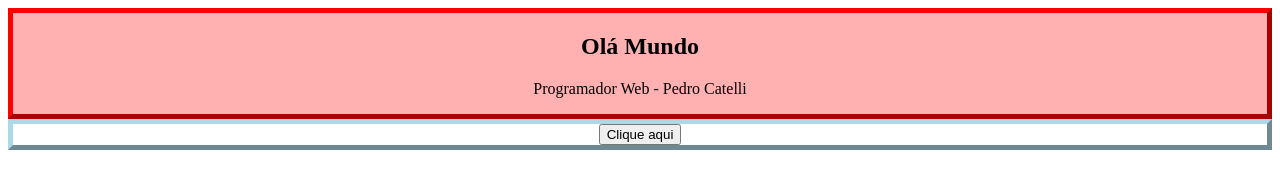
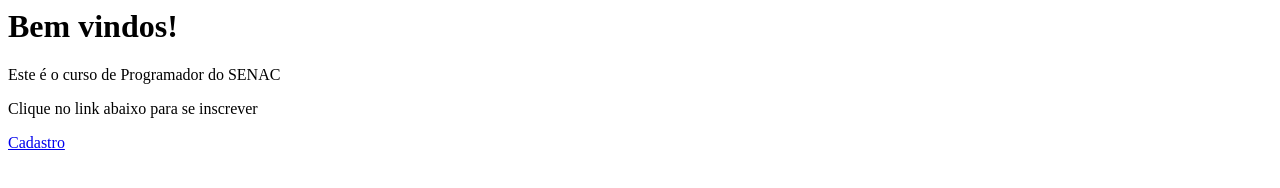
Before and after one commit to pedrocatelli/curso-frontend, a plain HTML site: page index.html in a window 1280 px wide. Drawn offline with Linux system fonts and the light colour scheme.

Commit message:
terceiro commit: formulario

```diff
--- a/index.html
+++ b/index.html
@@ -2,41 +2,17 @@
 
 <head>
     <title>
-        Curso Web
+       Aula 2
     </title>
-    <style>
-        a:hover {
-            background-color: rgb(255, 0, 0);
-        }
 
-        button:hover {
-            background-color: blueviolet;
-        }
-
-        .minhaDiv {
-            border: 5px outset red;
-            background-color: rgb(255, 177, 177);
-            text-align: center;
-        }
-
-        .botaoDiv {
-            border: 5px outset lightblue;
-            text-align: center;
-        }
-    </style>
 </head>
 
 <body>
-
-    <div class="minhaDiv">
-        <h2><a>Olá Mundo</a></h2>
-        <p>Programador Web - Pedro Catelli</p>
-    </div>
-
-    <div class="botaoDiv">
-        <button onclick="alert('Olá, Rogério!')">Clique aqui</button>
-    </div>
-
+    <!-- tag de cabecalho -->
+    <h1>Bem vindos!</h1>
+    <p>Este é o curso de Programador do SENAC</p>
+    <p>Clique no link abaixo para se inscrever</p>
+    <a href="cadastro.html">Cadastro</a>
 </body>
 
 </html>
```
Also changed, not shown: cadastro.html (added, +25 -0 lines), sucesso.html (added, +7 -0 lines), form.html (deleted).
